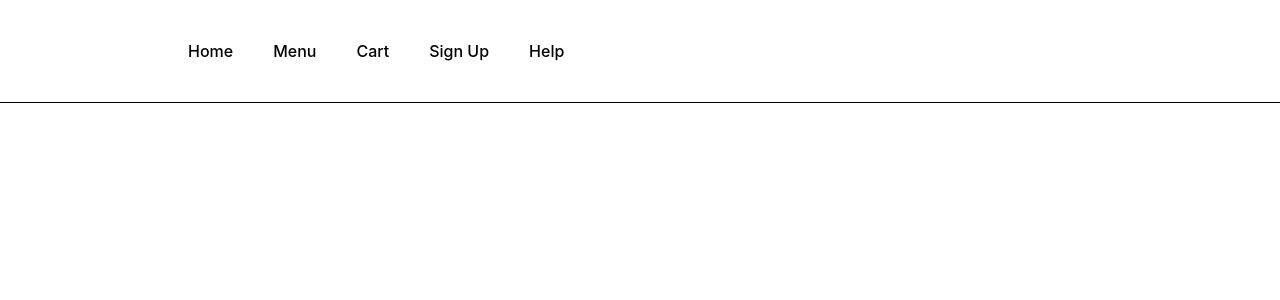
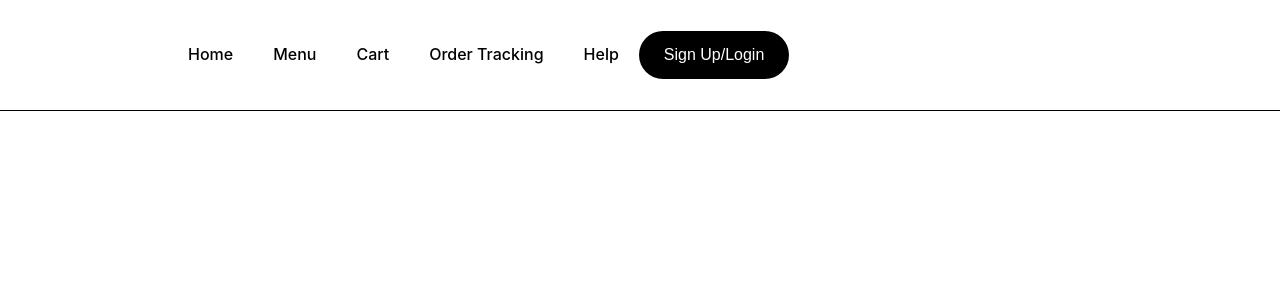
Before and after one commit to raychel1/order-me, a React (Create React App) app: page / in a window 1280 px wide. Shown: the top 300 px of the page. Built offline with nearby package versions, Linux system fonts and the light colour scheme.

Commit message:
the lastest updateeee

```diff
--- a/src/App.css
+++ b/src/App.css
@@ -16,3 +16,13 @@ nav ul li{
     font-weight: 500;
     cursor: pointer;
 }
+.nav-barbtn{
+    background: #000;
+    color: #fff;
+    font-size: 16px;
+    padding: 15px 25px;
+    border: 0;
+    outline: 0;
+    border-radius: 40px;
+    cursor: pointer;
+}
--- a/src/component/Header.jsx
+++ b/src/component/Header.jsx
@@ -11,10 +11,15 @@ function Header(){
             <li>Home</li>
             <li>Menu</li>
             <li>Cart</li>
-            <li>Sign Up</li>
+            <li>Order Tracking</li>
             <li>Help</li>
+            <button class="nav-barbtn">
+            Sign Up/Login
+        </button>
         </ul>
+
         </nav>
+
         </>
     );
 }
```
Also changed, not shown: public/arrow-white.png (added).
